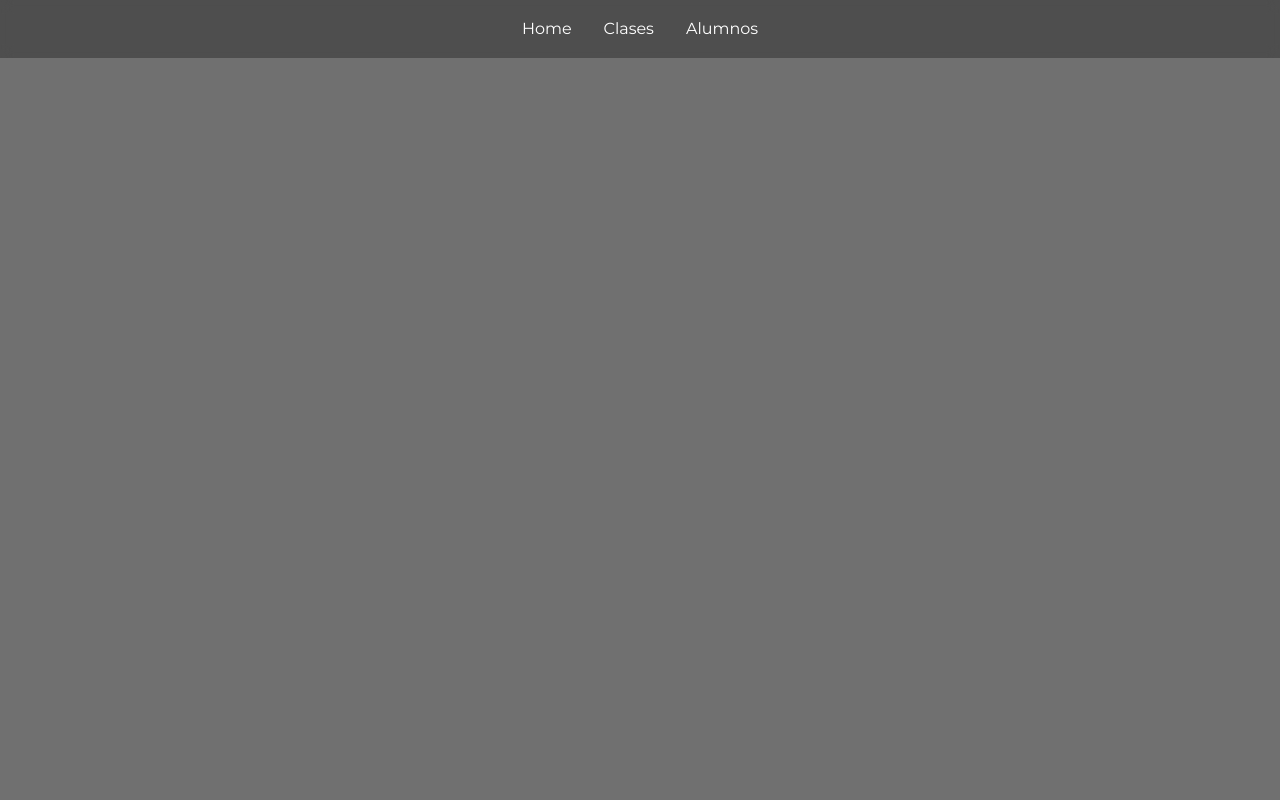
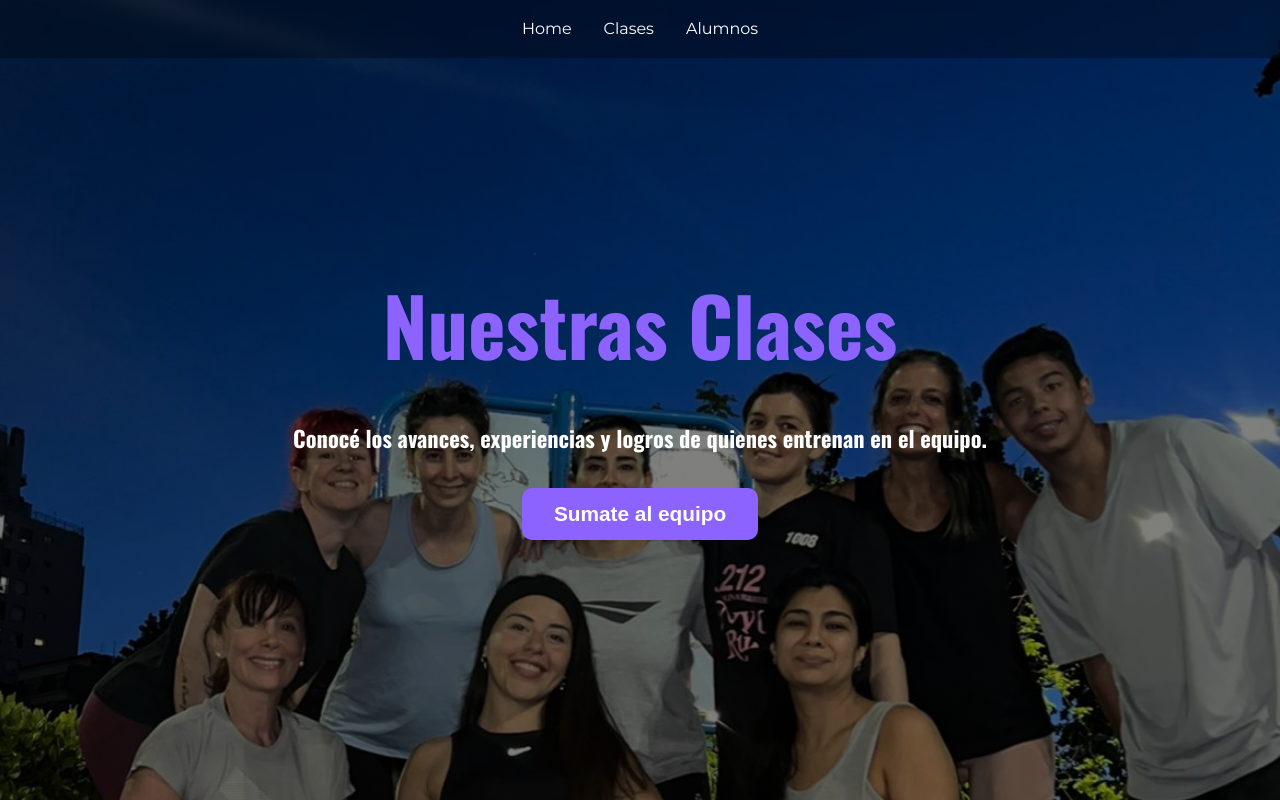
Before and after one commit to solalcaraz/Calis_Trainer, a SvelteKit app: page /alumnos in a window 1280 px wide. Built offline with nearby package versions, Linux system fonts and the light colour scheme.

Commit message:
implemento hero para clases

```diff
--- a/src/routes/alumnos/+page.svelte
+++ b/src/routes/alumnos/+page.svelte
@@ -0,0 +1,10 @@
+<script lang="ts">
+  import './vistaAlumnos.css'
+  import Hero from '$lib/components/home/hero/hero.svelte'
+</script>
+
+<Hero
+  h1="Nuestras Clases"
+  vista="clases"
+  h3="Conocé los avances, experiencias y logros de quienes entrenan en el equipo."
+/>
```
Also changed, not shown: src/routes/alumnos/vistaAlumnos.css (added), static/calis-trainer-grupal.jpg (added).
